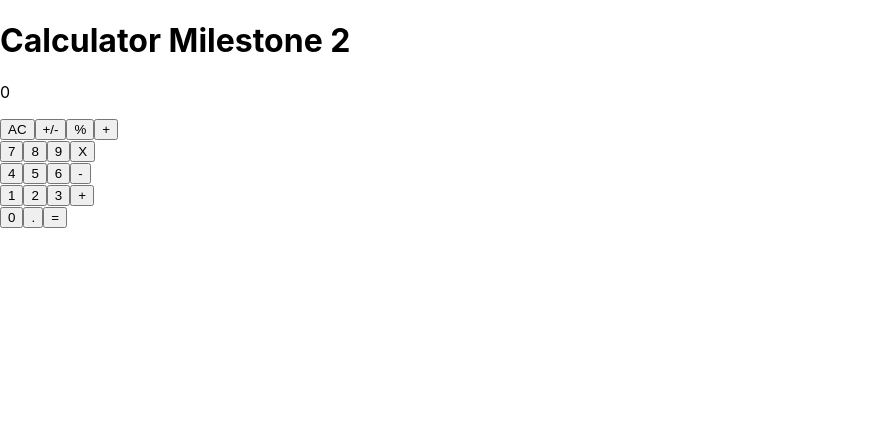
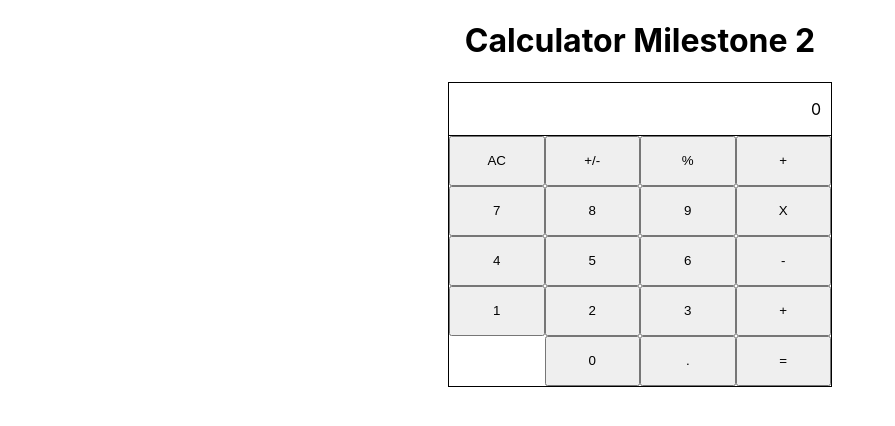
Before and after one commit to majovanilla/react-calculator, a React (Create React App) app: page / in a window 1280 px wide. Shown: the top 426 px of the page, without its empty margins (0-895 px from the left). Built offline with nearby package versions, Linux system fonts and the light colour scheme.

Commit message:
Edit general style of the page

```diff
--- a/src/index.css
+++ b/src/index.css
@@ -1,3 +1,7 @@
+* {
+  box-sizing: border-box;
+}
+
 body {
   margin: 0;
   font-family: -apple-system, BlinkMacSystemFont, 'Segoe UI', 'Roboto', 'Oxygen',
@@ -11,3 +15,36 @@ code {
   font-family: source-code-pro, Menlo, Monaco, Consolas, 'Courier New',
     monospace;
 }
+
+#root {
+  margin: auto;
+  width: 60%;
+}
+
+.app {
+  text-align: right;
+}
+
+.main-title {
+ text-align: center;
+}
+
+.calculator-body {
+  border: 1px solid black;
+  width: 50%;
+  margin: auto;
+}
+
+.result {
+  border-bottom: 1px solid black;
+  padding-right: 10px;
+}
+
+.button-panel {
+
+}
+
+.button {
+  width: 25%;
+  height: 50px;
+}
```
